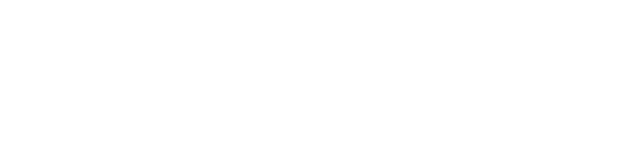
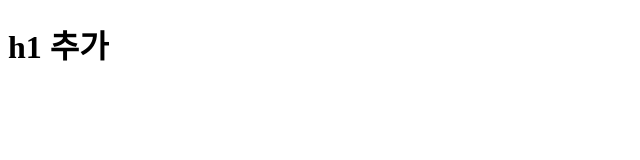
Before and after one commit to jihyun-Yun42/book-recommend, a plain HTML site: page index.html in a window 1280 px wide. Shown: the whole page, without its empty margins (0-640 px from the left). Drawn offline with Linux system fonts and the light colour scheme.

Commit message:
h1 추가

```diff
--- a/index.html
+++ b/index.html
@@ -7,6 +7,6 @@
     <title>Document</title>
 </head>
 <body>
-
+    <h1>h1 추가</h1>
 </body>
 </html>
```
